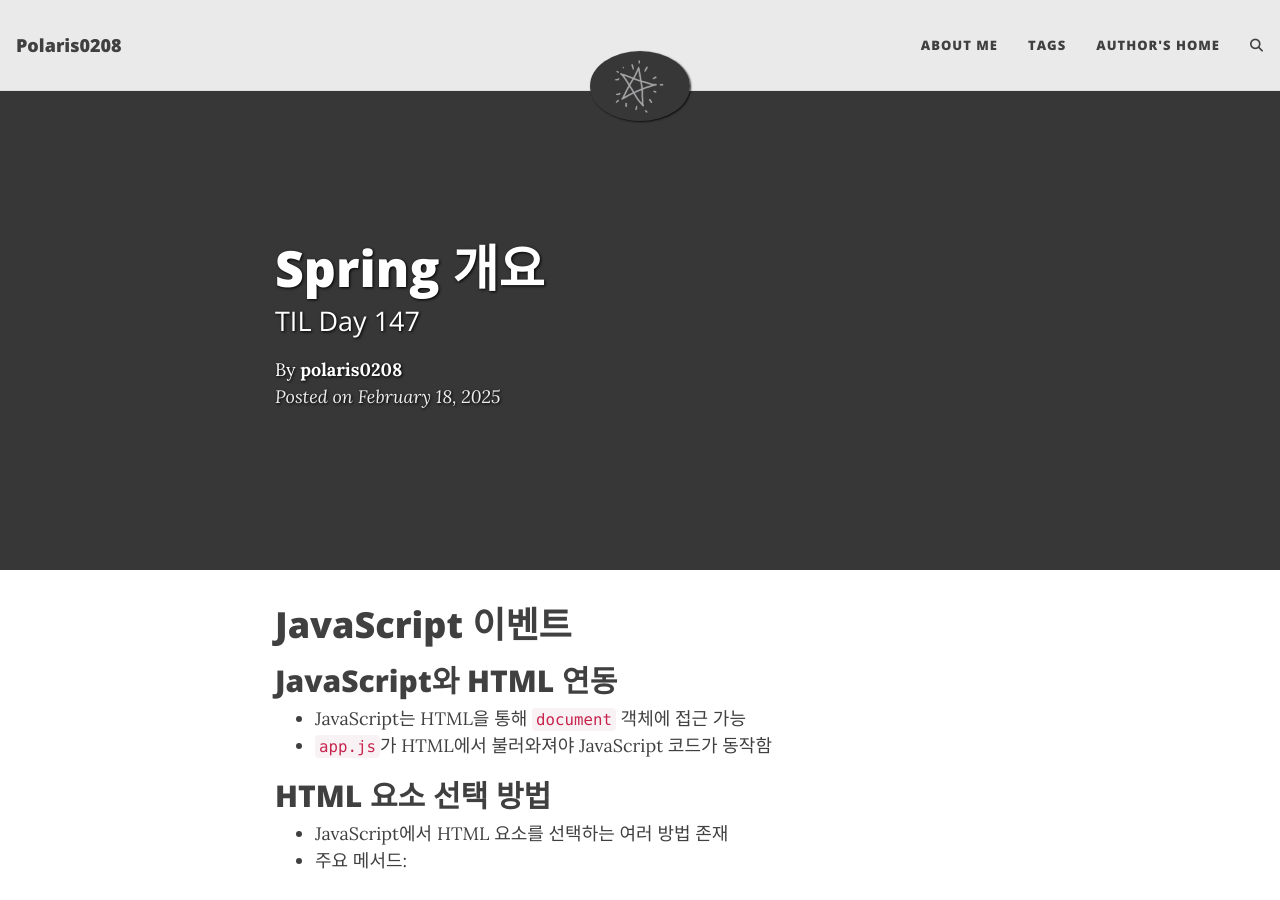
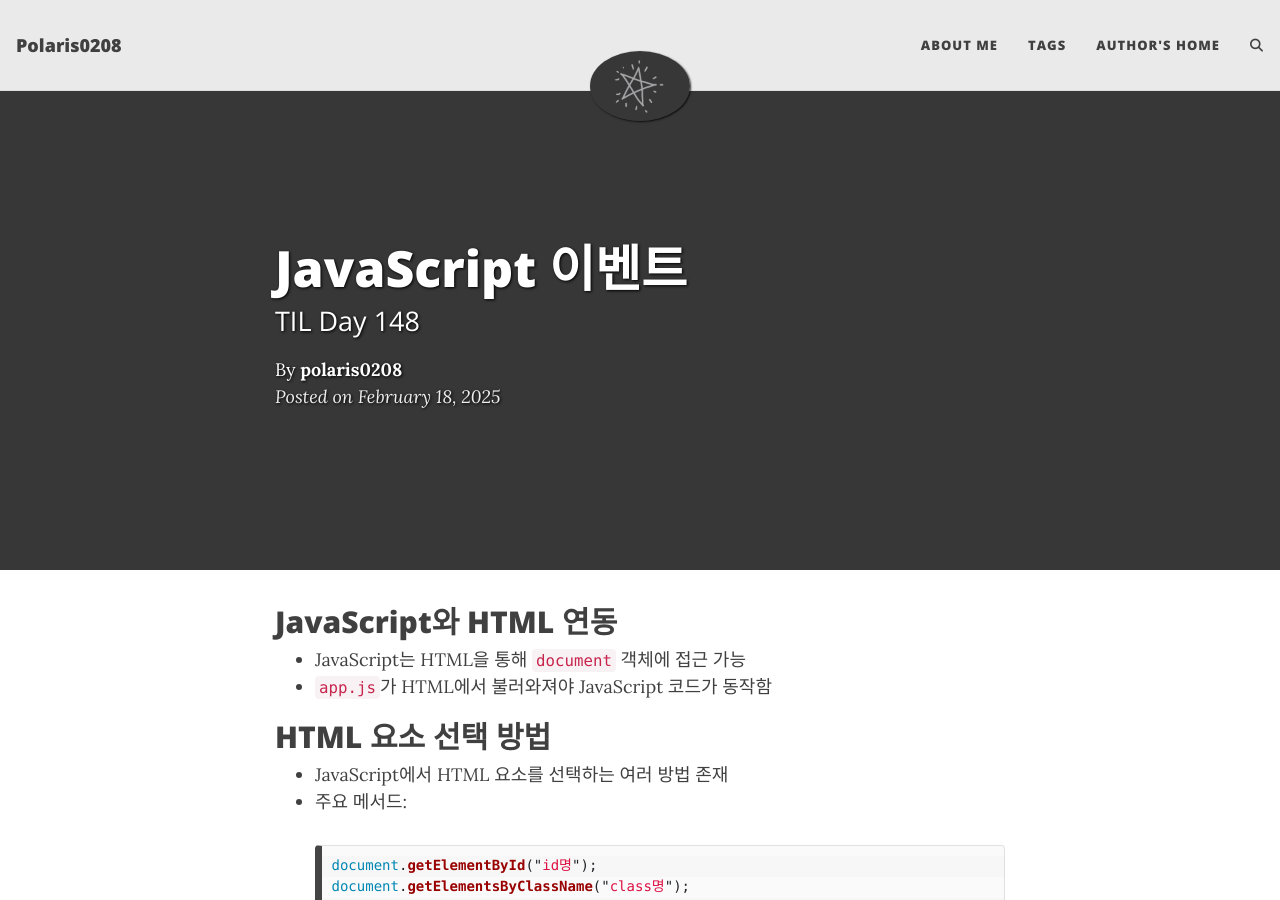
Before and after one commit to polaris0208/polaris0208.github.io, a Jekyll site: the page built from _posts/2025-02-18-JS-Events.md, in a window 1280 px wide and 900 px high. Built offline with Jekyll 4.4.1, drawn with Linux system fonts in a browser that asks for light colours; comment, search, counter and statistics services are not loaded.

Commit message:
fix : 오타 수정

```diff
--- a/_posts/2025-02-18-JS-Events.md
+++ b/_posts/2025-02-18-JS-Events.md
@@ -1,15 +1,13 @@
 ---
 layout: post
-title: Spring 개요
-subtitle: TIL Day 147
+title: JavaScript 이벤트
+subtitle: TIL Day 148
 cover-img: "/assets/img/background.png"
 thumbnail-img: ''
 share-img: ''
 tags: [TIL, JS, Tools]
 author: polaris0208
 ---
-
-# JavaScript 이벤트
 
 ## JavaScript와 HTML 연동
 - JavaScript는 HTML을 통해 `document` 객체에 접근 가능
```
